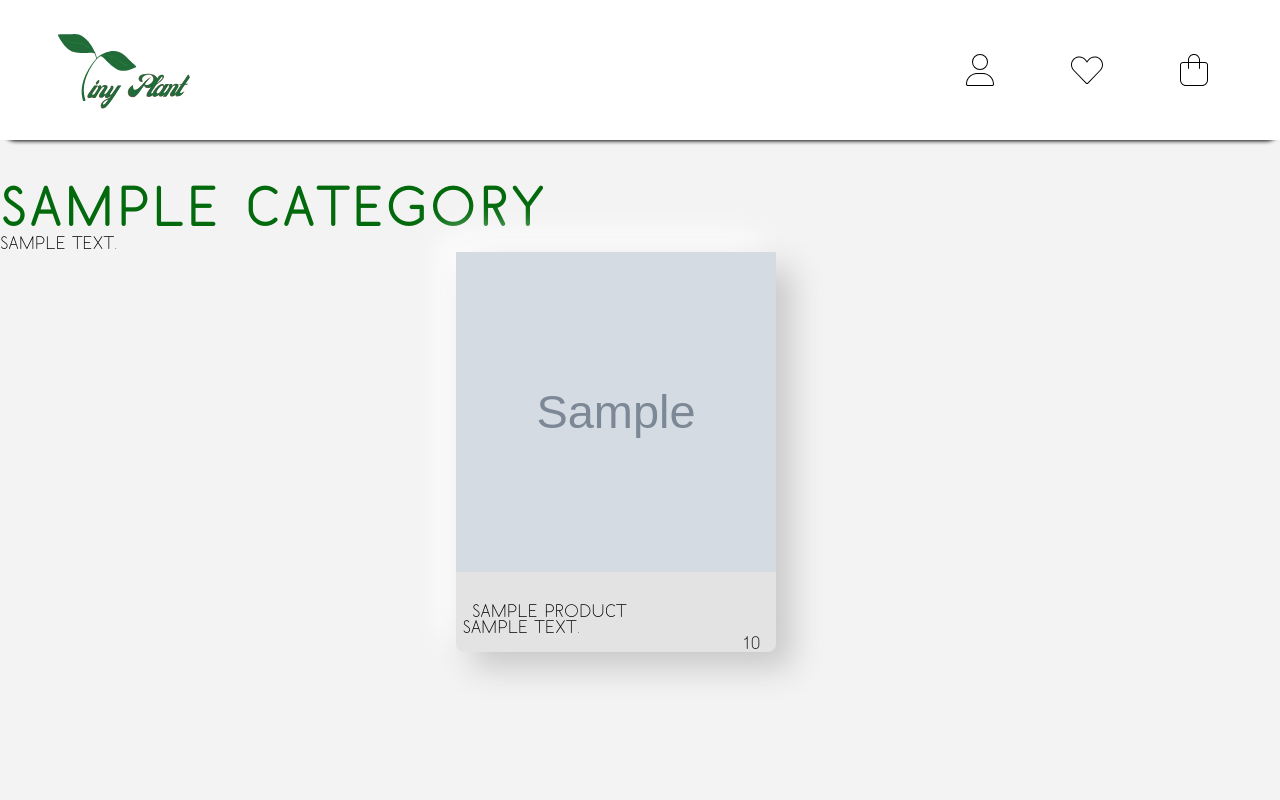
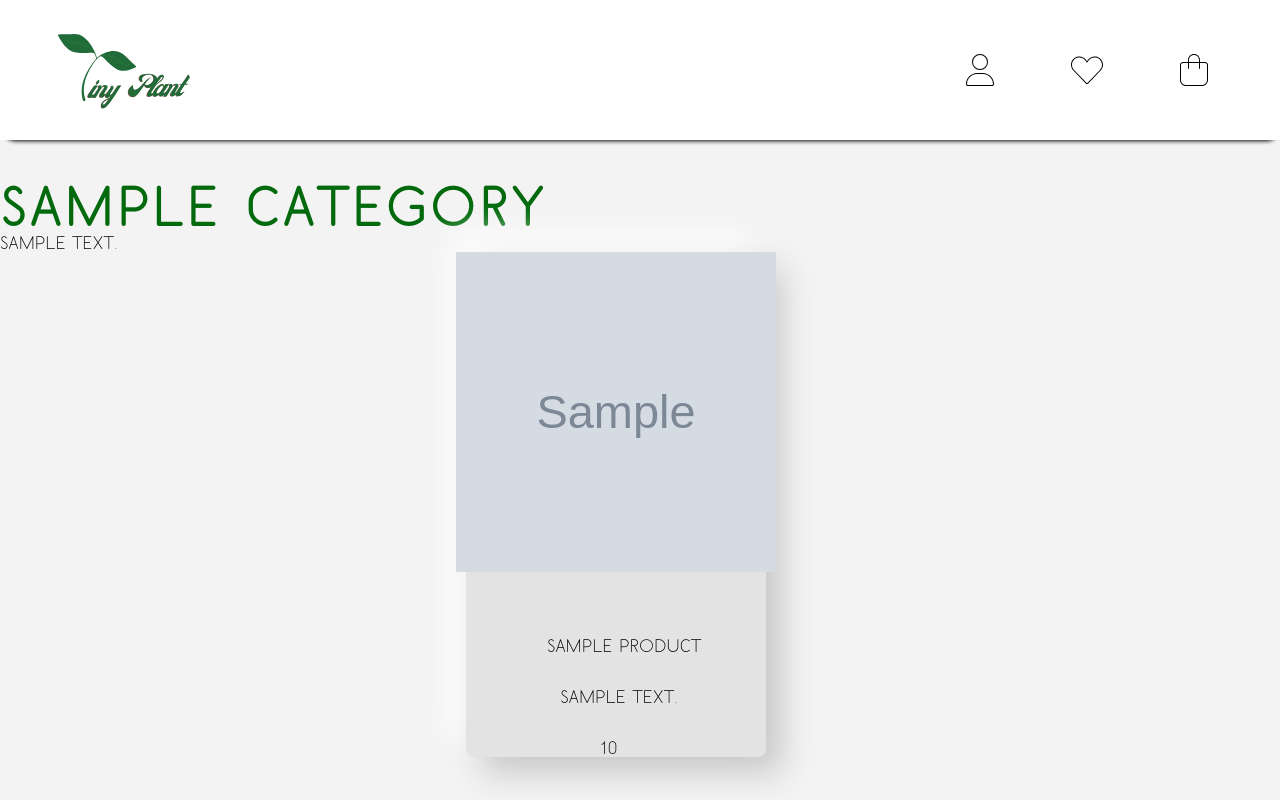
Before and after one commit to SilvusTV/TinyPlant, a PHP site: the page made by category.php in a window 1280 px wide. Run offline with PHP 8.4, Linux system fonts and the light colour scheme; tables that the repository leaves empty or names only in its code hold one stand-in row (values such as "Sample post"); grey boxes marked "Sample" are stand-in pictures.

Commit message:
Changes by crtme

```diff
--- a/Asset/Css/category.css
+++ b/Asset/Css/category.css
@@ -16,12 +16,14 @@ a{
     margin-top: 1em;
 
 }
-.Prodcard{
+.card{
     display: flex;
-    justify-content: flex-end;
-    min-height: 350px;
-    width: 20em;
+    justify-content: center;
+    align-items: center;
+    min-height: auto;
+    width: 22em;
     flex-direction: column;
+    gap: 35px;
     background: #e3e3e3;
     box-shadow: 16px 16px 32px #c8c8c8, -16px -16px 32px #fefefe;
     border-radius: 8px;
--- a/category.php
+++ b/category.php
@@ -29,7 +29,7 @@ echo '<p>' . $category['description'] . '</p>';
     $products = $bdd->prepare("SELECT * FROM Products WHERE categori_id = ?");
     $products->execute(array($categoryId));
     while ($product = $products->fetch()) {
-        echo '<a class="Prodcard" href="product.php?product=' . $product['id'] . '">';
+        echo '<a class="card" href="product.php?product=' . $product['id'] . '">';
         echo '<img class ="ProdImg" src="Asset/Product-files/' . $product['image_name'] . '">';
         echo '<span class="id">' . $product['name'] . '</span>';
         echo '<p class="desciption">' . $product['description'] . '</p>';
```
Also changed, not shown: Asset/Css/main.css (+15 -4 lines).
